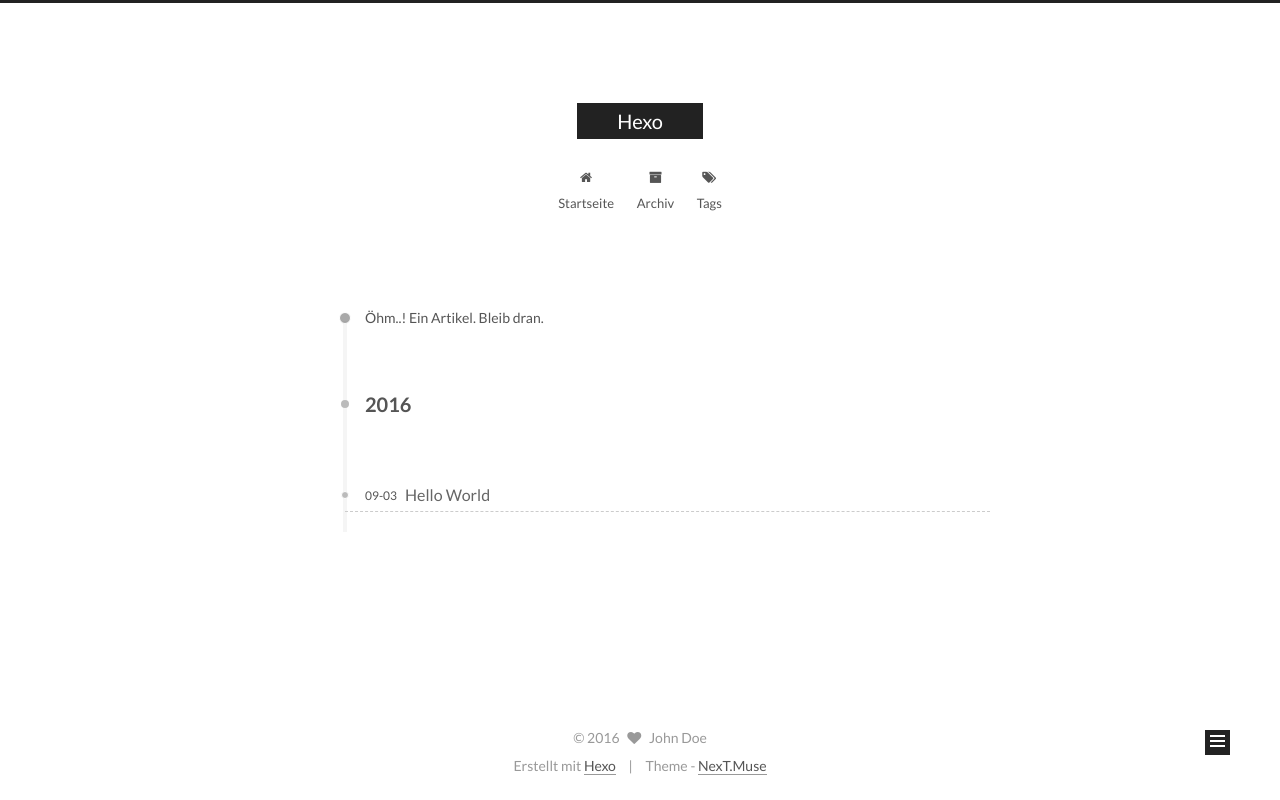
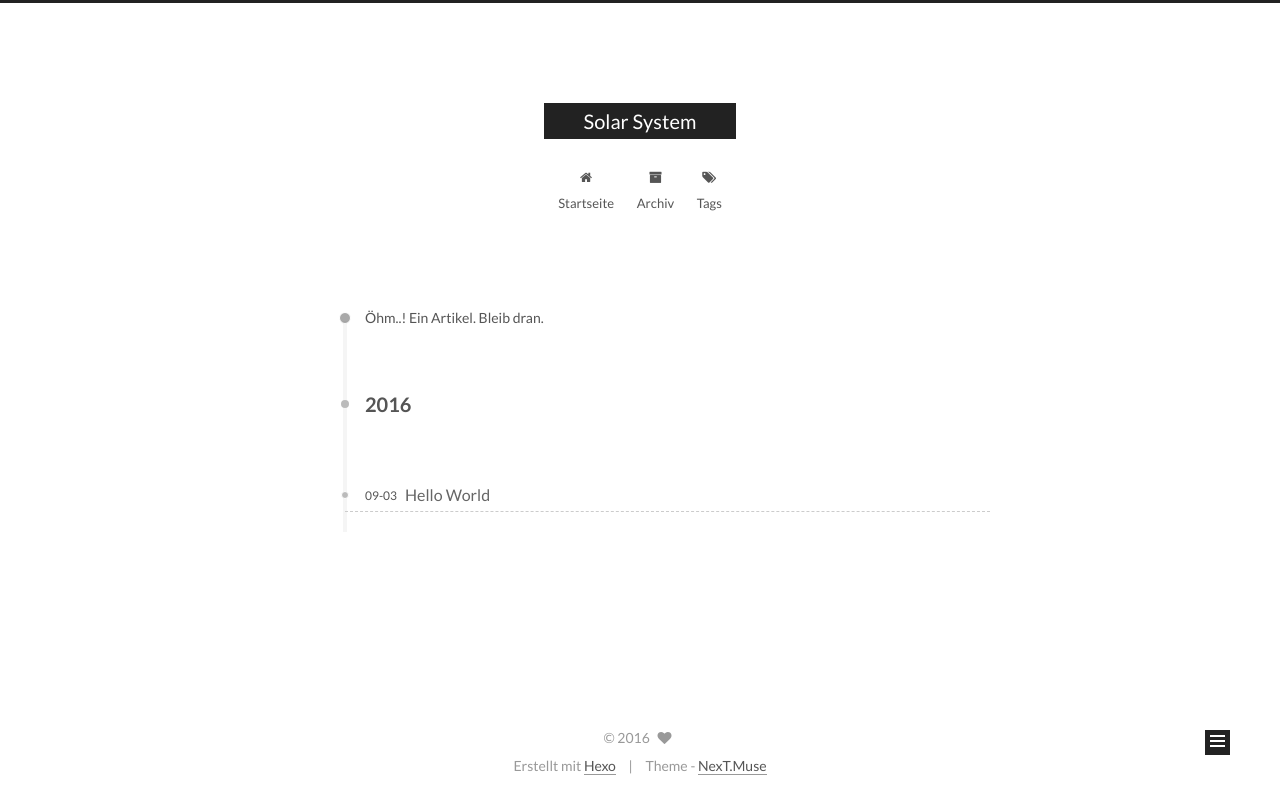
Before and after one commit to sssunjoy0915/sssunjoy0915.github.io, a plain HTML site: page archives/2016/09/index.html in a window 1280 px wide. Drawn offline with Linux system fonts and the light colour scheme.

Commit message:
Site updated: 2016-09-04 16:09:46

```diff
--- a/archives/2016/09/index.html
+++ b/archives/2016/09/index.html
@@ -85,11 +85,11 @@
 
 
 <meta property="og:type" content="website">
-<meta property="og:title" content="Hexo">
+<meta property="og:title" content="Solar System">
 <meta property="og:url" content="http://yoursite.com/archives/2016/09/index.html">
-<meta property="og:site_name" content="Hexo">
+<meta property="og:site_name" content="Solar System">
 <meta name="twitter:card" content="summary">
-<meta name="twitter:title" content="Hexo">
+<meta name="twitter:title" content="Solar System">
 
 
 
@@ -112,10 +112,10 @@
 
   <link rel="canonical" href="http://yoursite.com/archives/2016/09/"/>
 
-  <title> Archiv | Hexo </title>
+  <title> Archiv | Solar System </title>
 </head>
 
-<body itemscope itemtype="http://schema.org/WebPage" lang="">
+<body itemscope itemtype="http://schema.org/WebPage" lang="zh-Han">
 
 
 
@@ -143,7 +143,7 @@
   <div class="custom-logo-site-title">
     <a href="/"  class="brand" rel="start">
       <span class="logo-line-before"><i></i></span>
-      <span class="site-title">Hexo</span>
+      <span class="site-title">Solar System</span>
       <span class="logo-line-after"><i></i></span>
     </a>
   </div>
@@ -302,8 +302,8 @@
         <div class="site-author motion-element" itemprop="author" itemscope itemtype="http://schema.org/Person">
           <img class="site-author-image" itemprop="image"
                src="/images/avatar.gif"
-               alt="John Doe" />
-          <p class="site-author-name" itemprop="name">John Doe</p>
+               alt="" />
+          <p class="site-author-name" itemprop="name"></p>
           <p class="site-description motion-element" itemprop="description"></p>
         </div>
         <nav class="site-state motion-element">
@@ -353,7 +353,7 @@
   <span class="with-love">
     <i class="fa fa-heart"></i>
   </span>
-  <span class="author" itemprop="copyrightHolder">John Doe</span>
+  <span class="author" itemprop="copyrightHolder"></span>
 </div>
 
 <div class="powered-by">
--- a/css/main.css
+++ b/css/main.css
@@ -1548,7 +1548,7 @@
   width: 4px;
   height: 4px;
   border-radius: 50%;
-  background: #4a59ff;
+  background: #ffbf36;
 }
 .links-of-blogroll {
   font-size: 13px;
```
Also changed, not shown: 2016/09/03/hello-world/index.html (+7 -7 lines), archives/2016/index.html (+9 -9 lines), archives/index.html (+9 -9 lines), index.html (+9 -9 lines).
